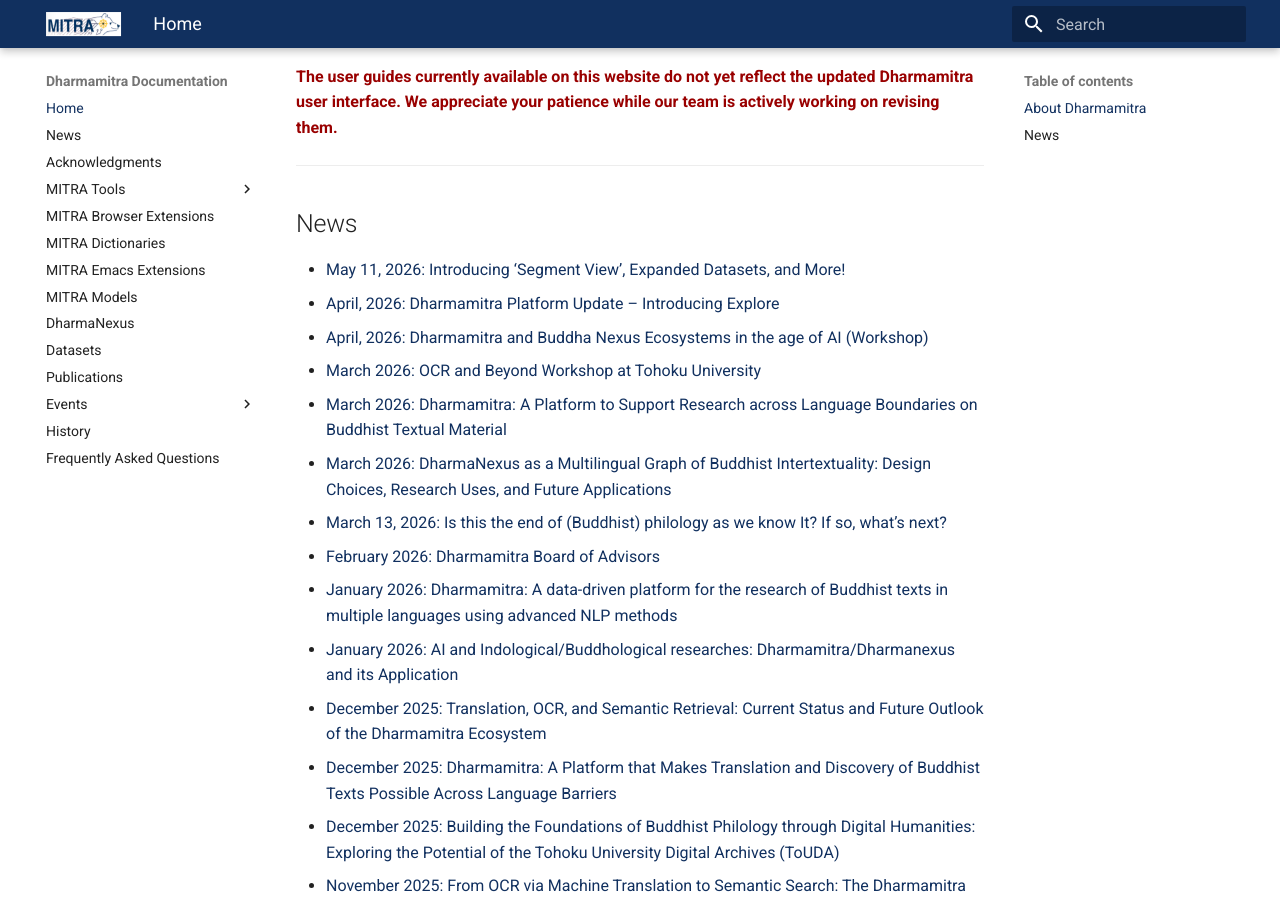
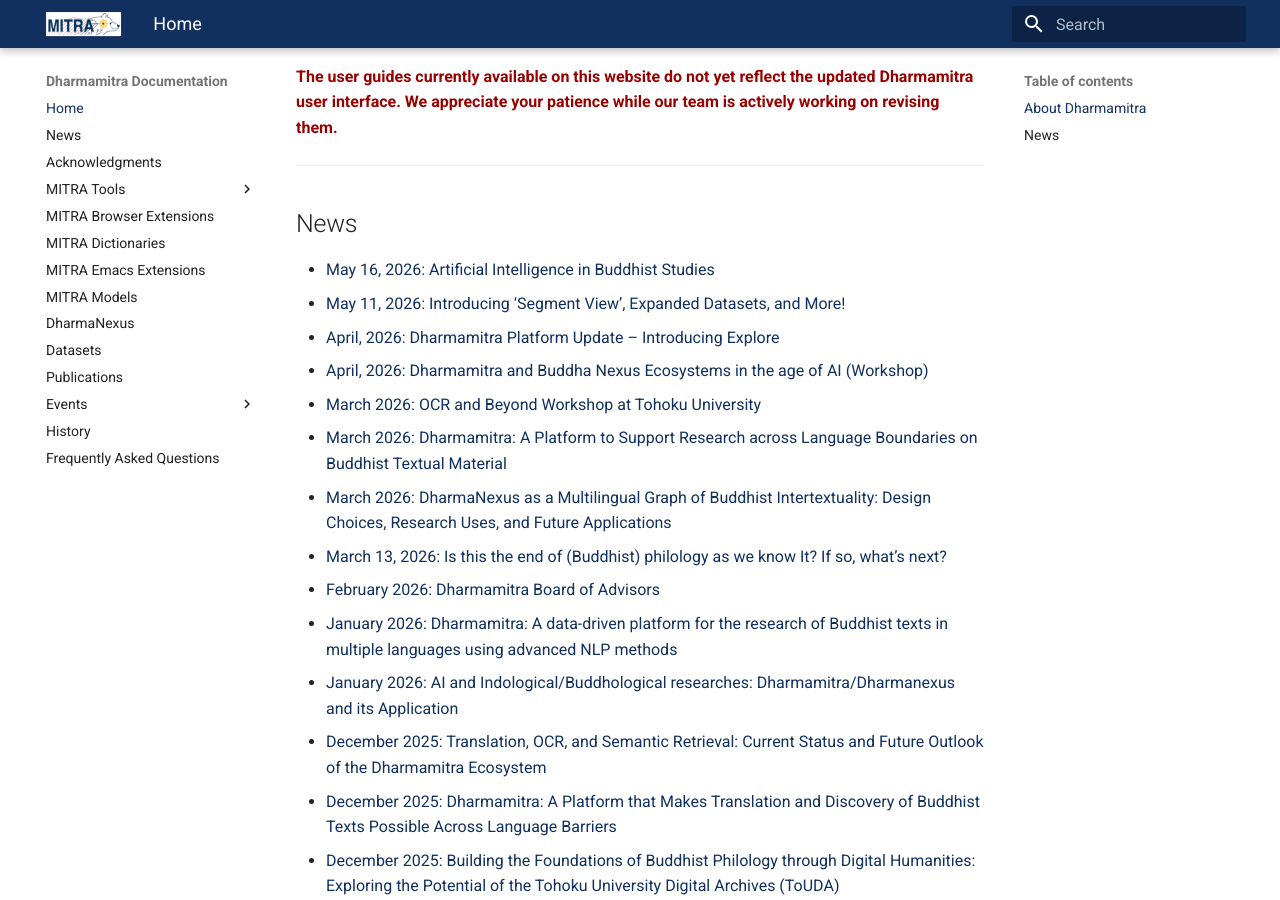
Before and after one commit to dharmamitra/dharmamitra-guides, an MkDocs documentation site: the page built from docs/index.md, in a window 1280 px wide and 900 px high, scrolled down 775 px. Built offline with MkDocs 1.6.1 and Material for MkDocs 9.7.7, drawn with Linux system fonts in a browser that asks for light colours.

Commit message:
Update index.md

```diff
--- a/docs/index.md
+++ b/docs/index.md
@@ -18,6 +18,7 @@
 ## News
 
 <!-- Each news item links to its section in news.md -->
+- [May 16, 2026: Artificial Intelligence in Buddhist Studies](news.md#may-16-2026-artificial-intelligence-in-buddhist-studies)
 - [May 11, 2026: Introducing ‘Segment View’, Expanded Datasets, and More!](news.md#may-11-2026-introducing-segment-view-expanded-datasets-and-more)
 - [April, 2026: Dharmamitra Platform Update – Introducing Explore](news.md#april-2026-dharmamitra-platform-update–introducing-explore)
 - [April, 2026: Dharmamitra and Buddha Nexus Ecosystems in the age of AI (Workshop)](news.md#april-11-2026-dharmamitra-and-buddha-nexus-ecosystems-in-the-age-of-ai-with-dr-sebastien-nehrdich)
```
